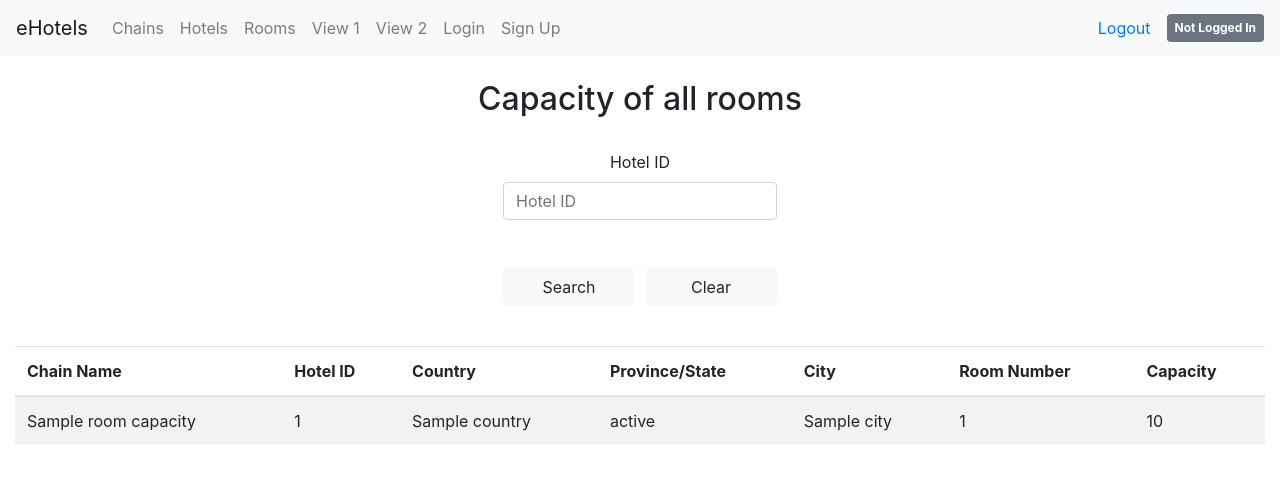
After one commit to matthewsia98/CSI2132-DatabasesI-eHotels, a Flask app: page /view-two/ in a window 1280 px wide. The commit adds this page. Shown: the top 484 px of the page. Run offline with Flask 2, Linux system fonts and the light colour scheme; a database or web service that is not in the repository returns one stand-in record (values such as "Sample title"); some libraries are stand-ins or nearby versions.

Commit message:
added views

```diff
--- a/website/templates/base.html
+++ b/website/templates/base.html
@@ -44,6 +44,8 @@
           <a class="nav-item nav-link" id="rentals" href="/rentals">Rentals</a>
           <a class="nav-item nav-link" id="rent" href="/rent">Rent</a>
           {% endif %}
+          <a class="nav-item nav-link" id="view-1" href="/view-one">View 1</a>
+          <a class="nav-item nav-link" id="view-2" href="/view-two">View 2</a>
           <a class="nav-item nav-link" id="login" href="/login">Login</a>
           <a class="nav-item nav-link" id="signUp" href="/sign-up">Sign Up</a>
         </div>
--- /dev/null
+++ b/website/templates/view_two.html
@@ -0,0 +1,68 @@
+{% extends "base.html" %} {% block title %}Rent{% endblock %} {% block content
+%}
+<br />
+<h2 class="text-center">Capacity of all rooms</h2>
+<br />
+<div class="d-flex justify-content-center align-items-center text-center">
+  <form action="{{ url_for('views.view_two') }}" method="post">
+    <div class="form-row">
+      <div class="form-group col">
+        <label for="hotel-id">Hotel ID</label>
+        <input
+          type="text"
+          class="form-control"
+          id="hotel-id"
+          name="hotel-id"
+          placeholder="Hotel ID"
+        />
+      </div>
+    </div>
+    <div class="form-row">
+      <div class="form-group col">
+        <label for="search" style="visibility: hidden">Search</label>
+        <button type="submit" id="search" class="form-control btn btn-light">
+          Search
+        </button>
+      </div>
+      <div class="form-group col">
+        <label for="clear" style="visibility: hidden">Clear</label>
+        <button
+          formaction="/view-two"
+          formmethod="get"
+          id="search"
+          class="form-control btn btn-light"
+        >
+          Clear
+        </button>
+      </div>
+    </div>
+  </form>
+</div>
+<br />
+<table class="table table-striped">
+  <thead>
+    <tr>
+      <th>Chain Name</th>
+      <th>Hotel ID</th>
+      <th>Country</th>
+      <th>Province/State</th>
+      <th>City</th>
+      <th>Room Number</th>
+      <th>Capacity</th>
+    </tr>
+  </thead>
+  <tbody>
+    {% for capacity in capacities %}
+    <tr>
+      <td>{{ capacity[0] }}</td>
+      <td>{{ capacity[1] }}</td>
+      <td>{{ capacity[2] }}</td>
+      <td>{{ capacity[3] }}</td>
+      <td>{{ capacity[4] }}</td>
+      <td>{{ capacity[5] }}</td>
+      <td>{{ capacity[6] }}</td>
+    </tr>
+    {% endfor %}
+  </tbody>
+</table>
+{% endblock %}
--- a/website/views.py
+++ b/website/views.py
@@ -1392,6 +1392,46 @@ def rentals(rental_id=None):
     cursor.execute(query)
     rentals = cursor.fetchall()
 
+    cursor.close()
     return render_template(
         "rentals.html", session=session, rental_id=rental_id, rentals=rentals
     )
+
+
+@views.route("/view-one")
+def view_one():
+    query = r"""SELECT country,
+                        province_or_state,
+                        city,
+                        num_available_rooms
+                FROM available_rooms_per_area
+            """
+    cursor = db.cursor()
+    cursor.execute(query)
+    rooms = cursor.fetchall()
+    cursor.close()
+
+    return render_template("view_one.html", rooms=rooms)
+
+
+@views.route("/view-two/", methods=["GET", "POST"])
+def view_two(hotel_id=None):
+    query = r"""SELECT chain_name,
+                        hotel_id,
+                        country,
+                        province_or_state,
+                        city,
+                        room_number,
+                        capacity
+                FROM room_capacities
+            """
+    cursor = db.cursor()
+    if request.method == "GET":
+        cursor.execute(query)
+        capacities = cursor.fetchall()
+    elif request.method == "POST":
+        cursor.execute(query + " WHERE hotel_id = %s", (request.form.get("hotel-id"),))
+        capacities = cursor.fetchall()
+
+    cursor.close()
+    return render_template("view_two.html", capacities=capacities)
```
Also changed, not shown: db_setup.sql (+11 -0 lines), website/templates/view_one.html (added, +26 -0 lines).
